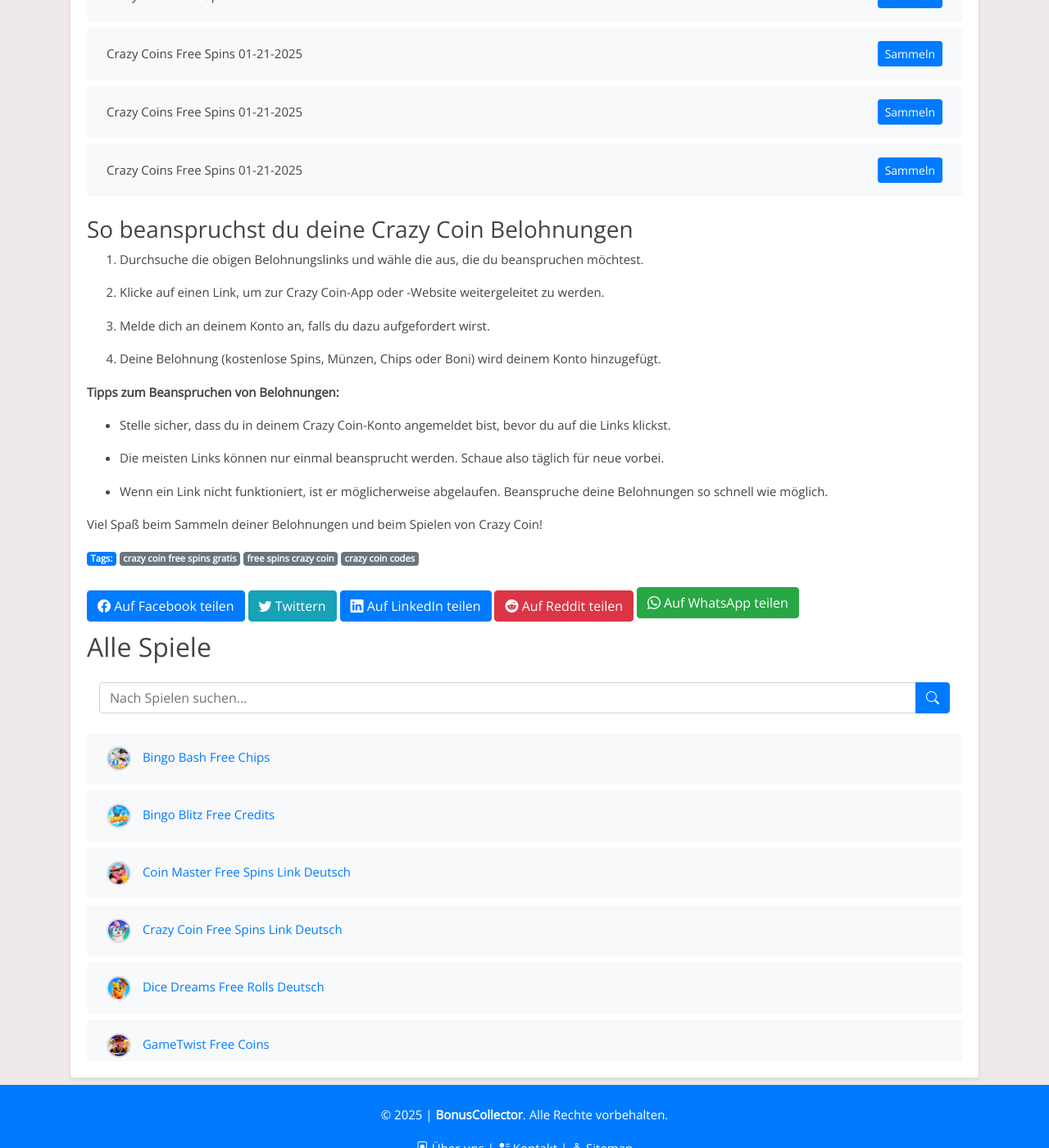
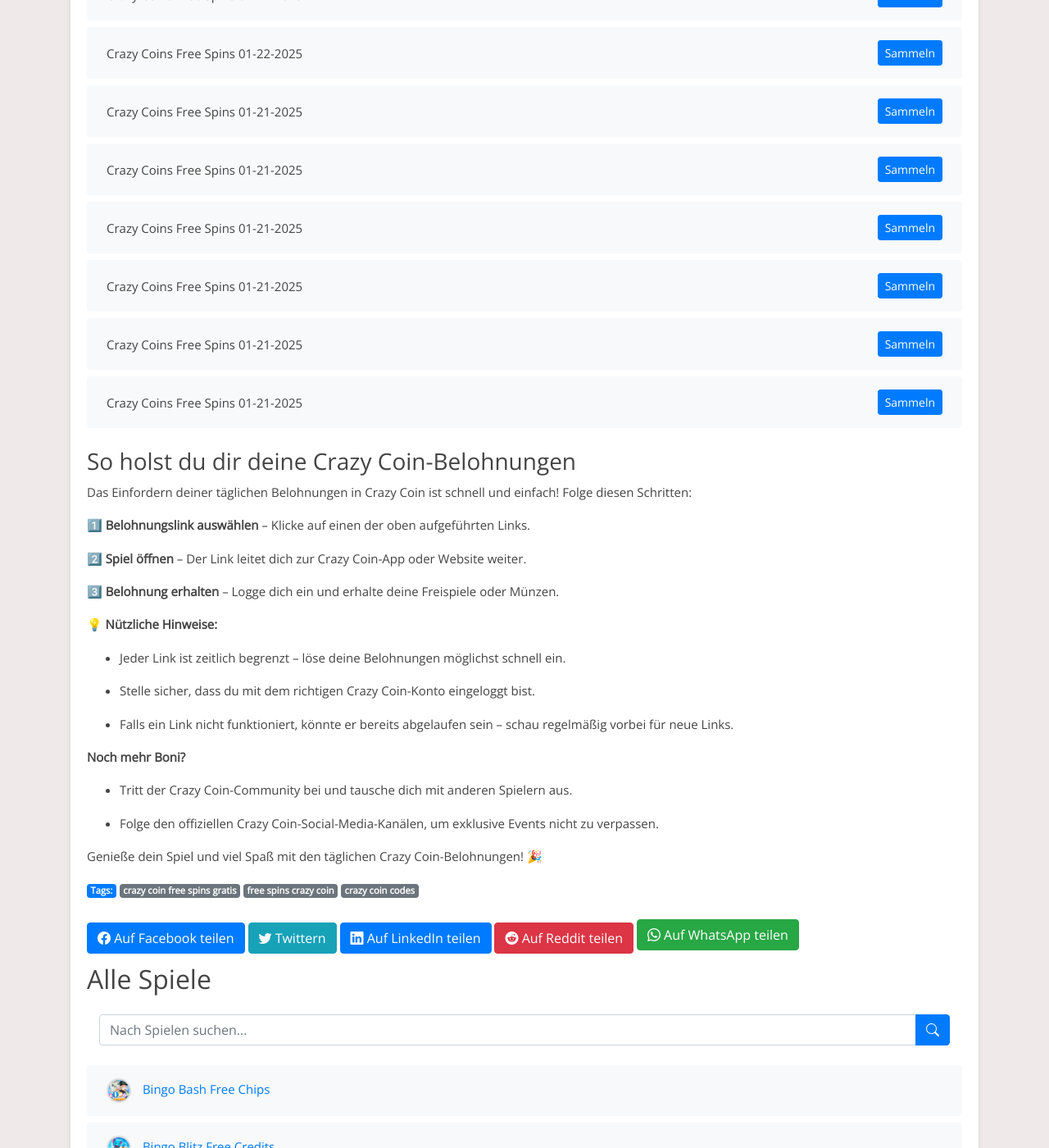
Before and after one commit to Prollad99/bs-de, a Jekyll site: the page built from _posts/2025-01-20-crazy-coin.md, in a window 1280 px wide and 1400 px high, scrolled down 3128 px. Shown: the whole window at 82% size. Built offline with Jekyll 4.4.1, drawn with Linux system fonts in a browser that asks for light colours; some of the changed text lies outside the part shown.

Commit message:
Aktualisierte Inhalte für  zur Verbesserung der AdSense-Bewertung

```diff
--- a/_includes/crazy-coin_footer.html
+++ b/_includes/crazy-coin_footer.html
@@ -1,22 +1,29 @@
-### So beanspruchst du deine Crazy Coin Belohnungen
+### So holst du dir deine Crazy Coin-Belohnungen
 
 
-1. Durchsuche die obigen Belohnungslinks und wähle die aus, die du beanspruchen möchtest.
+Das Einfordern deiner täglichen Belohnungen in Crazy Coin ist schnell und einfach! Folge diesen Schritten:
 
-2. Klicke auf einen Link, um zur Crazy Coin-App oder -Website weitergeleitet zu werden.
+1️⃣ **Belohnungslink auswählen** – Klicke auf einen der oben aufgeführten Links.
 
-3. Melde dich an deinem Konto an, falls du dazu aufgefordert wirst.
+2️⃣ **Spiel öffnen** – Der Link leitet dich zur Crazy Coin-App oder Website weiter.
 
-4. Deine Belohnung (kostenlose Spins, Münzen, Chips oder Boni) wird deinem Konto hinzugefügt.
+3️⃣ **Belohnung erhalten** – Logge dich ein und erhalte deine Freispiele oder Münzen.
 
 
-**Tipps zum Beanspruchen von Belohnungen:**
+**💡 Nützliche Hinweise:**
 
-- Stelle sicher, dass du in deinem Crazy Coin-Konto angemeldet bist, bevor du auf die Links klickst.
+- Jeder Link ist zeitlich begrenzt – löse deine Belohnungen möglichst schnell ein.
 
-- Die meisten Links können nur einmal beansprucht werden. Schaue also täglich für neue vorbei.
+- Stelle sicher, dass du mit dem richtigen Crazy Coin-Konto eingeloggt bist.
 
-- Wenn ein Link nicht funktioniert, ist er möglicherweise abgelaufen. Beanspruche deine Belohnungen so schnell wie möglich.
+- Falls ein Link nicht funktioniert, könnte er bereits abgelaufen sein – schau regelmäßig vorbei für neue Links.
 
 
-Viel Spaß beim Sammeln deiner Belohnungen und beim Spielen von Crazy Coin!
+**Noch mehr Boni?**
+
+- Tritt der Crazy Coin-Community bei und tausche dich mit anderen Spielern aus.
+
+- Folge den offiziellen Crazy Coin-Social-Media-Kanälen, um exklusive Events nicht zu verpassen.
+
+
+Genieße dein Spiel und viel Spaß mit den täglichen Crazy Coin-Belohnungen! 🎉
--- a/_includes/crazy-coin_post.html
+++ b/_includes/crazy-coin_post.html
@@ -1,10 +1,25 @@
-Entdecke tägliche Crazy Coin Belohnungen!
+Willkommen zu den neuesten Crazy Coin-Belohnungen!
 
 
-Bist du ein Fan von Crazy Coin, der sein Spielerlebnis verbessern möchte? Du bist hier genau richtig! Diese Seite ist allen Crazy Coin-Fans gewidmet, die kostenlose tägliche Belohnungen sammeln möchten.
+Suchst du nach den aktuellsten Crazy Coin-Freispielen, Münzen oder Bonusangeboten? Du bist hier genau richtig! Wir aktualisieren diese Seite täglich mit den neuesten Belohnungslinks, damit du das Beste aus deinem Spielerlebnis herausholen kannst.
 
 
-Hinweis: Crazy Coin ist eine kostenlose App, die zu Unterhaltungszwecken entwickelt wurde. Bonuscollector.de ist eine unabhängige Plattform und steht nicht in Verbindung mit den Entwicklern oder Eigentümern des Spiels.
+**Warum du täglich vorbeischauen solltest:**
+
+- 🏆 **Täglich neue Links** – Verpasse keine Belohnung mehr.
+
+- ⏳ **Einfache Einlösung** – Ein Klick und du bekommst deine Belohnung.
+
+- 🎯 **Sichere & offizielle Quellen** – Keine Hacks oder Cheats, nur legitime Links.
 
 
-Komm täglich vorbei, damit du keine Belohnungen verpasst!
+### Tipps für mehr Belohnungen in Crazy Coin:
+
+- Spiele regelmäßig und halte Ausschau nach Bonus-Events.
+
+- Verbinde dein Spiel mit sozialen Medien, um zusätzliche Prämien zu erhalten.
+
+- Nutze exklusive Angebote während Feiertagen oder speziellen Events.
+
+
+**Hinweis:** Diese Belohnungen stammen aus offiziellen Crazy Coin-Quellen und sind völlig kostenlos. Wir sind keine offizielle Partnerseite von Crazy Coin, sondern eine unabhängige Plattform, die Spielern hilft, das Beste aus ihrem Spiel herauszuholen.
```
